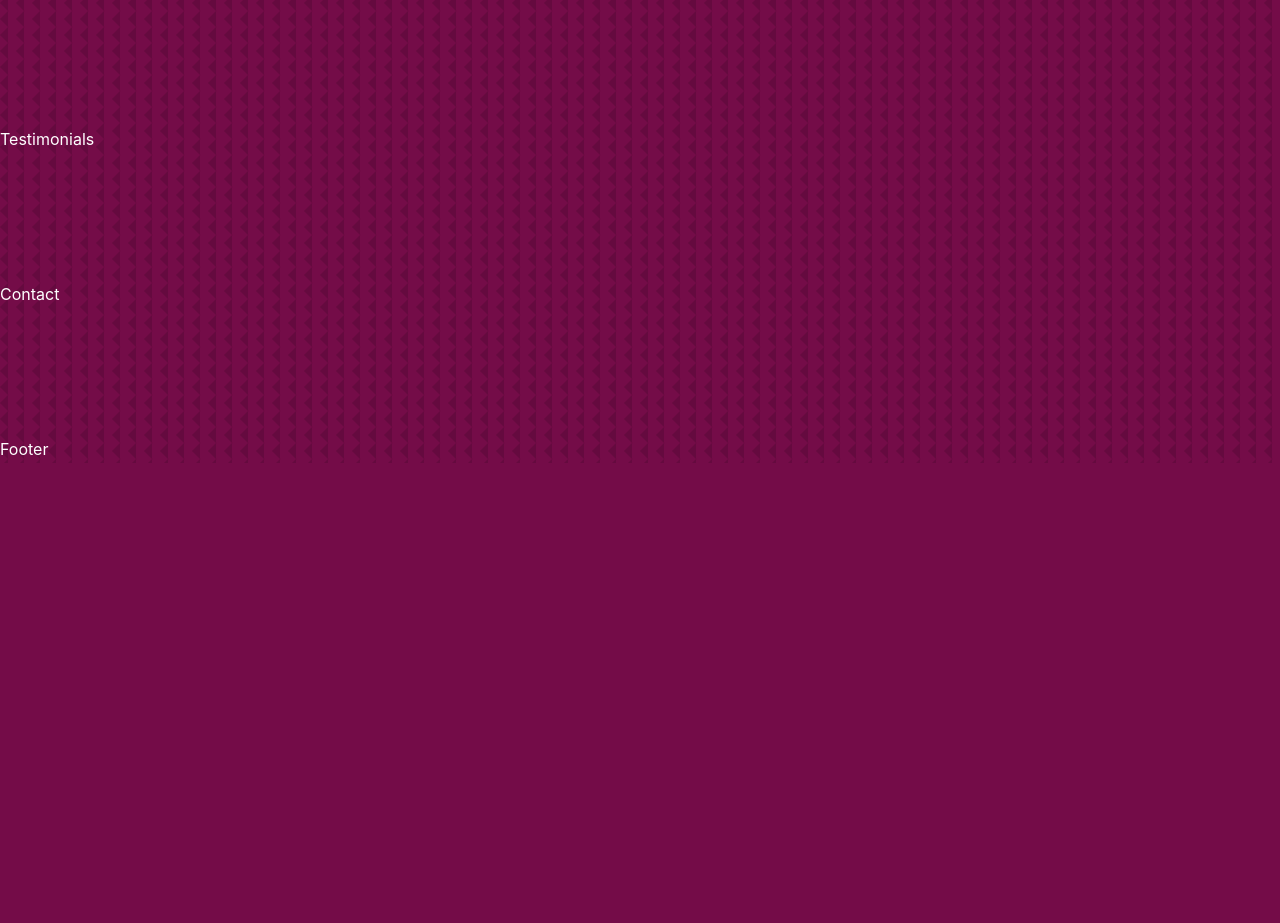
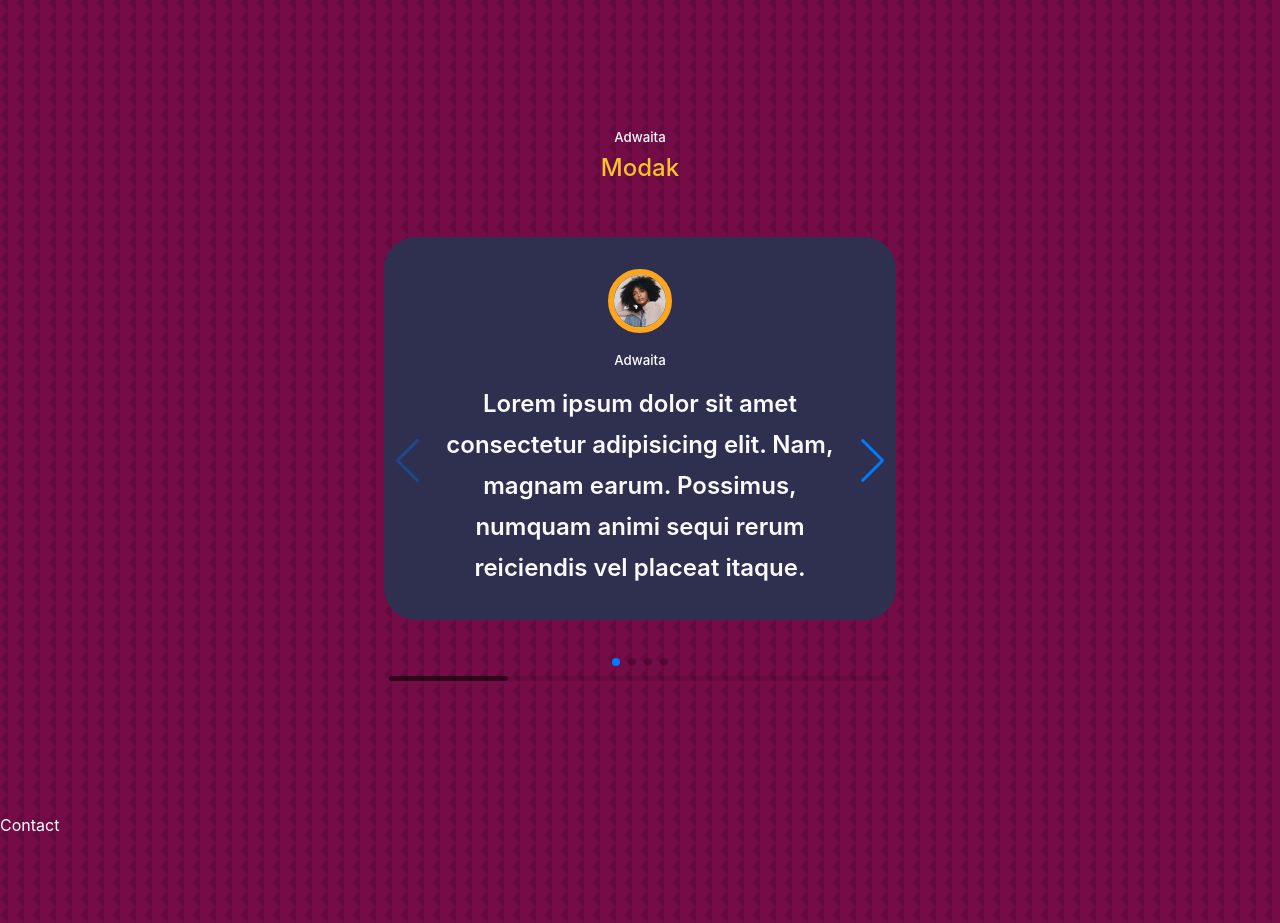
Before and after one commit to RajAdwaita/PortFolio, a React (Create React App) app in the folder portfolio/: page / in a window 1280 px wide. Shown: the part 4213-5136 px from the top of the page. Before the commit the page ends 4676 px from the top, so only its background shows below. Built offline with nearby package versions, Linux system fonts and the light colour scheme.

Commit message:
Testimonials Done

```diff
--- a/portfolio/package.json
+++ b/portfolio/package.json
@@ -10,6 +10,7 @@
     "react-dom": "^18.1.0",
     "react-icons": "^4.3.1",
     "react-scripts": "5.0.1",
+    "swiper": "^8.1.6",
     "web-vitals": "^2.1.4"
   },
   "scripts": {
--- a/portfolio/src/Components/testimonials/Testimonials.jsx
+++ b/portfolio/src/Components/testimonials/Testimonials.jsx
@@ -1,8 +1,77 @@
 import React from 'react'
 import './testimonials.css'
+import img1 from '../../assets/avatar1.jpg'
+import img2 from '../../assets/avatar2.jpg'
+import img3 from '../../assets/avatar3.jpg'
+import img4 from '../../assets/avatar4.jpg'
+
+// import Swiper core and required modules
+import { Navigation, Pagination, Scrollbar, A11y } from 'swiper';
+
+import { Swiper, SwiperSlide } from 'swiper/react';
+
+// Import Swiper styles
+import 'swiper/css';
+import 'swiper/css/navigation';
+import 'swiper/css/pagination';
+import 'swiper/css/scrollbar';
+
+const data = [
+    {
+        avatar: img1,
+        name: 'Adwaita',
+        review: 'Lorem ipsum dolor sit amet consectetur adipisicing elit. Nam, magnam earum. Possimus, numquam animi sequi rerum reiciendis vel placeat itaque.'
+    },
+    {
+        avatar: img2,
+        name: 'Adwaita',
+        review: 'Lorem ipsum dolor sit amet consectetur adipisicing elit. Nam, magnam earum. Possimus, numquam animi sequi rerum reiciendis vel placeat itaque.'
+    },
+    {
+        avatar: img3,
+        name: 'Adwaita',
+        review: 'Lorem ipsum dolor sit amet consectetur adipisicing elit. Nam, magnam earum. Possimus, numquam animi sequi rerum reiciendis vel placeat itaque.'
+    },
+    {
+        avatar: img4,
+        name: 'Adwaita',
+        review: 'Lorem ipsum dolor sit amet consectetur adipisicing elit. Nam, magnam earum. Possimus, numquam animi sequi rerum reiciendis vel placeat itaque.'
+    }
+]
+
+
 const Testimonials = () => {
     return (
-        <section id='testimonials'>Testimonials</section>
+        <section id='testimonials'>
+            <h5>Adwaita</h5>
+            <h2>Modak</h2>
+            <Swiper className="container testimonials_container"
+                modules={[Navigation, Pagination, Scrollbar, A11y]}
+                spaceBetween={40}
+                slidesPerView={1}
+                navigation
+                pagination={{ clickable: true }}
+                scrollbar={{ draggable: true }}
+                onSwiper={(swiper) => console.log(swiper)}
+                onSlideChange={() => console.log('slide change')}
+            >
+                {
+                    data.map(({ avatar, name, review }, index) => {
+                        return (
+                            <SwiperSlide className="testimonial" key={index}>
+                                <div className="client_avatar">
+                                    <img src={avatar} alt="" />
+
+                                </div>
+                                <h5 className="client_name">{name}</h5>
+                                <small className="client_review">{review}</small>
+
+                            </SwiperSlide>)
+                    })
+                }
+
+            </Swiper>
+        </section >
     )
 }
 
--- a/portfolio/src/Components/testimonials/testimonials.css
+++ b/portfolio/src/Components/testimonials/testimonials.css
@@ -0,0 +1,53 @@
+.container.testimonials_container {
+    width: 40%;
+    padding-bottom: 4rem;
+
+}
+
+.client_avatar {
+    width: 4rem;
+    aspect-ratio: 1/1;
+    overflow: hidden;
+    border-radius: 50%;
+    margin: 0 auto 1rem;
+    border: 0.4rem solid var(--color-primary-variant);
+
+}
+
+.testimonial {
+    background-color: var(--color-bg-variant);
+    text-align: center;
+    padding: 2rem;
+    border-radius: 2rem;
+    user-select: none;
+}
+
+.client_review {
+    color: var(--color-light);
+    font-size: 1.5rem;
+    font-weight: 600;
+    display: block;
+    width: 88%;
+    margin: 0.8rem auto 0;
+}
+
+.swiper-pagination-bullet-clickable .swiper-pagination-bullet {
+    background: var(--color-primary);
+}
+
+
+@media screen and (max-width: 1024px) {
+    .container.testimonials_container {
+        width: 60%;
+    }
+}
+
+@media screen and (max-width: 600px) {
+    .container.testimonials_container {
+        width: var(--container-width-sm);
+    }
+
+    .client_review {
+        width: var(--container-width-sm);
+    }
+}
```
Also changed, not shown: 1 other file (tests, documents, lock files or other folders).
